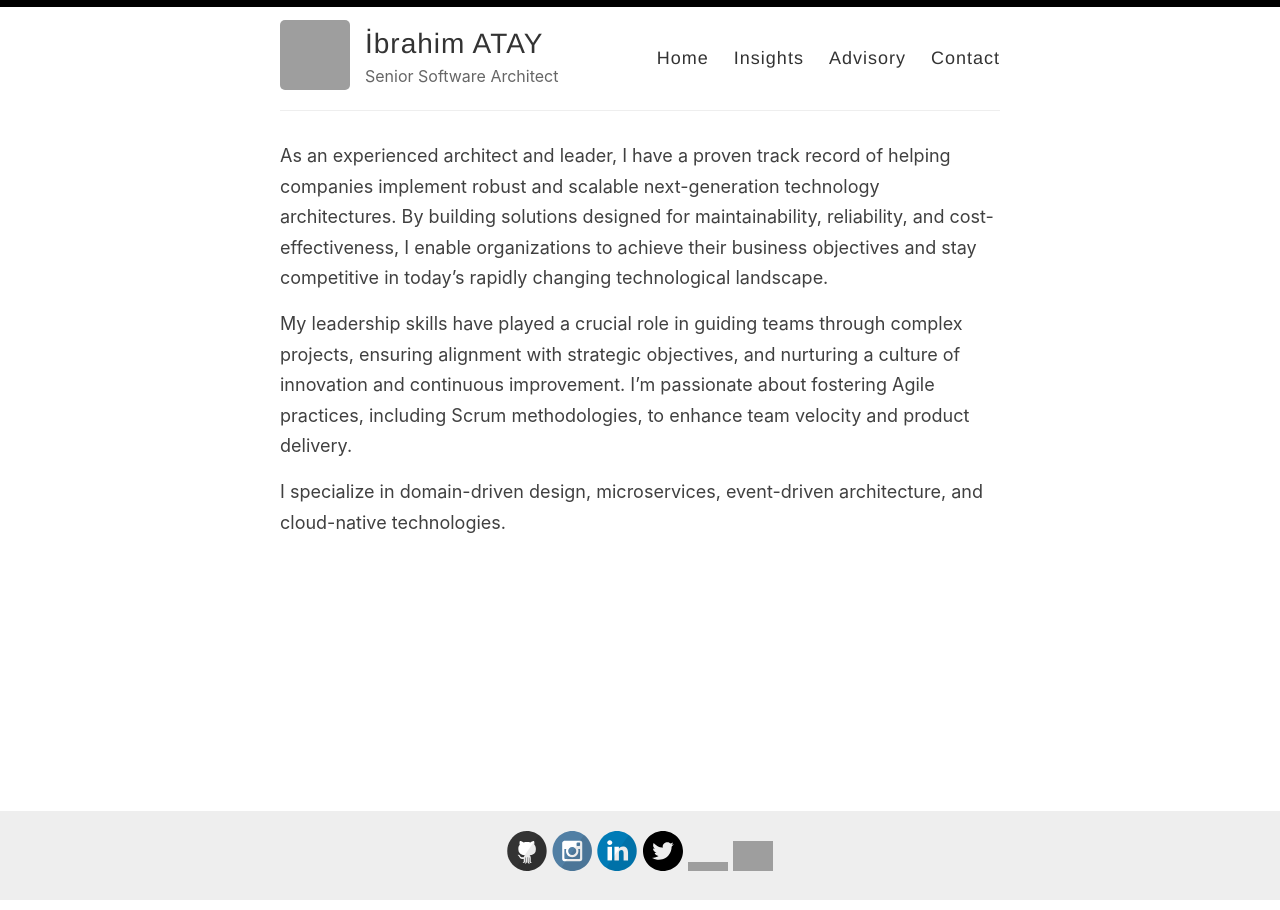
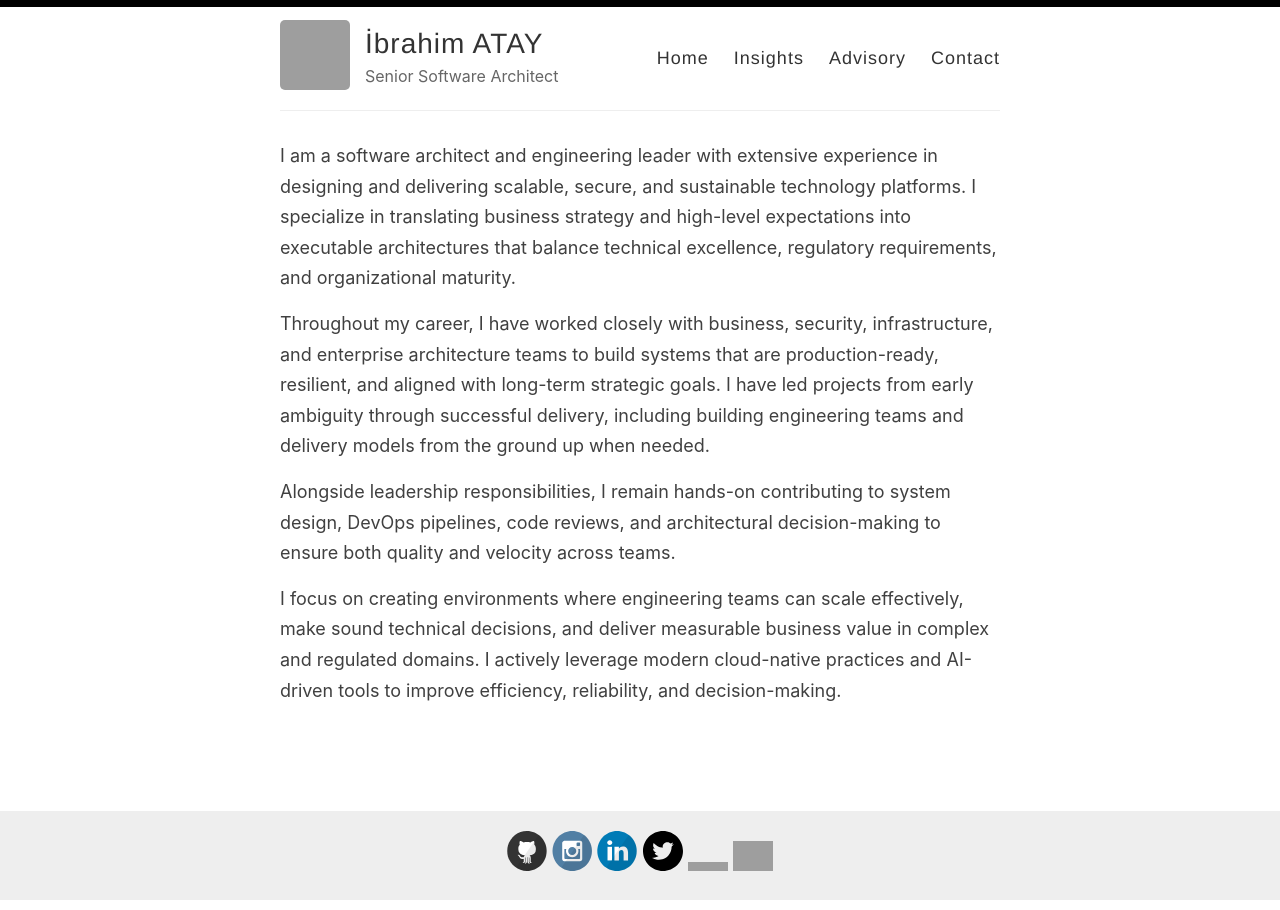
Before and after one commit to ibrahimatay/ibrahimatay.github.io, a Jekyll site: the page built from index.md, in a window 1280 px wide. Built offline with Jekyll 4.4.1, drawn with Linux system fonts in a browser that asks for light colours; grey boxes are pictures that could not be loaded.

Commit message:
Update index.md

```diff
--- a/index.md
+++ b/index.md
@@ -3,8 +3,10 @@
 layout: page
 title:
 ---
-As an experienced architect and leader, I have a proven track record of helping companies implement robust and scalable next-generation technology architectures. By building solutions designed for maintainability, reliability, and cost-effectiveness, I enable organizations to achieve their business objectives and stay competitive in today's rapidly changing technological landscape.
+I am a software architect and engineering leader with extensive experience in designing and delivering scalable, secure, and sustainable technology platforms. I specialize in translating business strategy and high-level expectations into executable architectures that balance technical excellence, regulatory requirements, and organizational maturity.
 
-My leadership skills have played a crucial role in guiding teams through complex projects, ensuring alignment with strategic objectives, and nurturing a culture of innovation and continuous improvement. I'm passionate about fostering Agile practices, including Scrum methodologies, to enhance team velocity and product delivery.
+Throughout my career, I have worked closely with business, security, infrastructure, and enterprise architecture teams to build systems that are production-ready, resilient, and aligned with long-term strategic goals. I have led projects from early ambiguity through successful delivery, including building engineering teams and delivery models from the ground up when needed.
 
-I specialize in domain-driven design, microservices, event-driven architecture, and cloud-native technologies.
+Alongside leadership responsibilities, I remain hands-on contributing to system design, DevOps pipelines, code reviews, and architectural decision-making to ensure both quality and velocity across teams.
+
+I focus on creating environments where engineering teams can scale effectively, make sound technical decisions, and deliver measurable business value in complex and regulated domains. I actively leverage modern cloud-native practices and AI-driven tools to improve efficiency, reliability, and decision-making.
```
